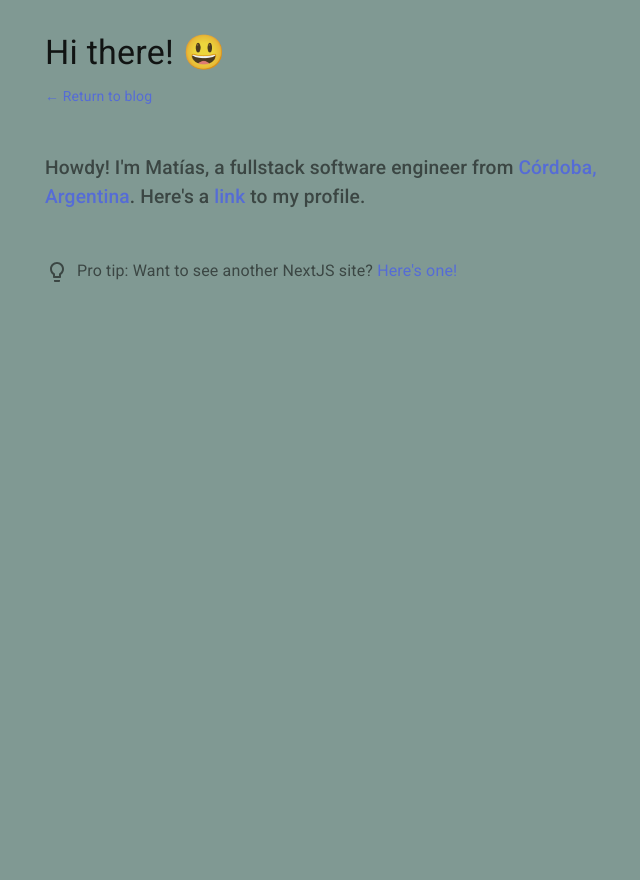
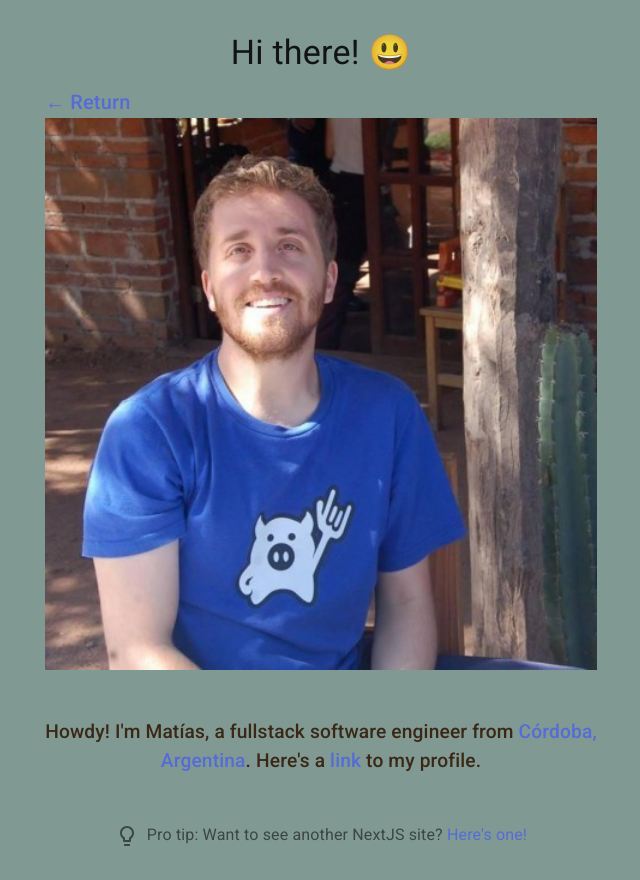
Before and after one commit to matiasherranz/miniblog, a Next.js app: page /about in a window 1280 px wide. Shown: the whole page, without its empty margins (319-959 px from the left). Before the commit the page ends 800 px from the top, so only its background shows below. Built offline with nearby package versions, Linux system fonts and the light colour scheme.

Commit message:
Updated to about page.

```diff
--- a/components/ProTip.tsx
+++ b/components/ProTip.tsx
@@ -27,7 +27,7 @@ const useStyles = makeStyles((theme: Theme) =>
 const ProTip: FC = (): ReactElement => {
   const classes = useStyles();
   return (
-    <Typography className={classes.root} color="textSecondary">
+    <Typography className={classes.root} align="center" color="textSecondary">
       <LightBulbIcon className={classes.lightBulb} />
       Pro tip: Want to see another NextJS site?{' '}
       <Link href="https://nextjs-blog.matiasherranz.vercel.app">
--- a/lib/reddit.ts
+++ b/lib/reddit.ts
@@ -6,14 +6,14 @@ import { BASE_REDDIT_URL, PAGE_SIZE } from '../util/constants';
 
 type ParamsType = Record<string, string>;
 
+const typePrefix = 'async/fetchRedditPosts';
 export const fetchRedditPosts = createAsyncThunk<
   Promise<string>,
   void,
   { state: RedditStateType }
 >(
-  'notes/fetchPosts',
+  typePrefix,
   async (_, { getState, rejectWithValue }) => {
-    console.log('FETCHING POSTS');
     try {
       const { reddit } = getState();
       const params: ParamsType = {
--- a/pages/about.tsx
+++ b/pages/about.tsx
@@ -1,11 +1,14 @@
 import React, { ReactElement, FC } from 'react';
+
+import Box from '@material-ui/core/Box';
+import CardMedia from '@material-ui/core/CardMedia';
 import Container from '@material-ui/core/Container';
+import Link from '@material-ui/core/Link';
+import ProTip from '../components/ProTip';
 import Typography from '@material-ui/core/Typography';
+
+import { CssBaseline } from '@material-ui/core';
 import { createStyles, makeStyles, Theme } from '@material-ui/core/styles';
-import Box from '@material-ui/core/Box';
-import ProTip from '../components/ProTip';
-import Link from '@material-ui/core/Link';
-import { CssBaseline } from '@material-ui/core';
 
 const useStyles = makeStyles((theme: Theme) =>
   createStyles({
@@ -13,6 +16,7 @@ const useStyles = makeStyles((theme: Theme) =>
       margin: theme.spacing(6, 0, 3),
       fontSize: '1.2rem',
       lineHeight: 1.5,
+      color: '#3a2816',
     },
   })
 );
@@ -23,13 +27,19 @@ const About: FC = (): ReactElement => {
     <Container maxWidth="sm">
       <CssBaseline />
       <Box my={4}>
-        <Typography variant="h4" component="h1" gutterBottom>
+        <Typography variant="h4" component="h1" align="center" gutterBottom>
           Hi there! 😃
         </Typography>
-        <Link href="/">← Return to blog</Link>
+        <Link href="/" variant="h6">
+          ← Return
+        </Link>
+
+        <CardMedia src="profile.jpg" component="img" title={'post.title'} />
+
         <Typography
           variant="h6"
           color="textSecondary"
+          align="center"
           className={classes.aboutText}
         >
           Howdy! I&apos;m Matías, a fullstack software engineer from{' '}
```
